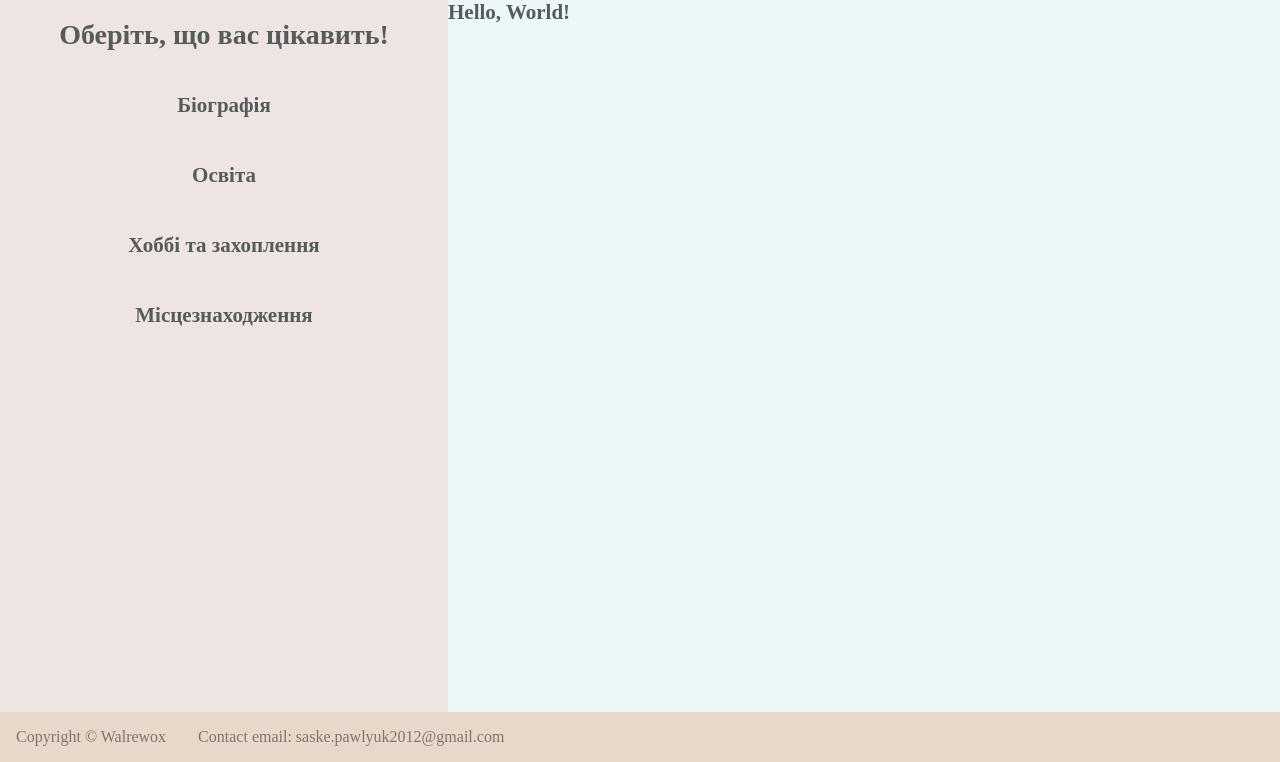
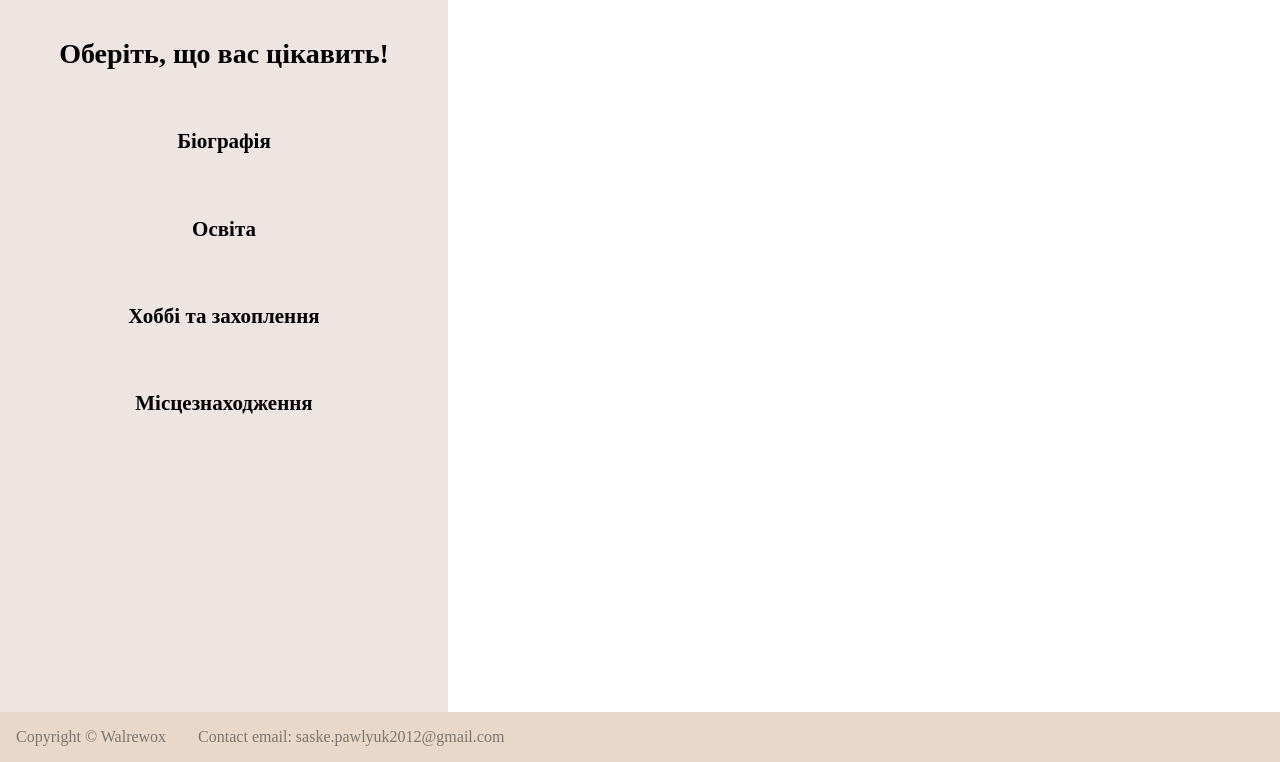
Before and after one commit to Walrewox/WEB-basis, a PHP site: page / in a window 1280 px wide. Shown: the part 50-812 px from the top of the page. Run offline with PHP 8.4, Linux system fonts and the light colour scheme.

Commit message:
Merge branch 'master' of github.com:Walrewox/learnWEB

```diff
--- a/css/master.css
+++ b/css/master.css
@@ -60,7 +60,11 @@ body{
   background-color: #ECF8F8;
   transition: .25s;
 }
+<<<<<<< HEAD
 .choice h1,h2{
+=======
+.choice h1 h2{
+>>>>>>> 214082fca6b892b7e74f5ef094c478ad603b4379
   color: #565B5B;
   margin: 0px;
 }
```
